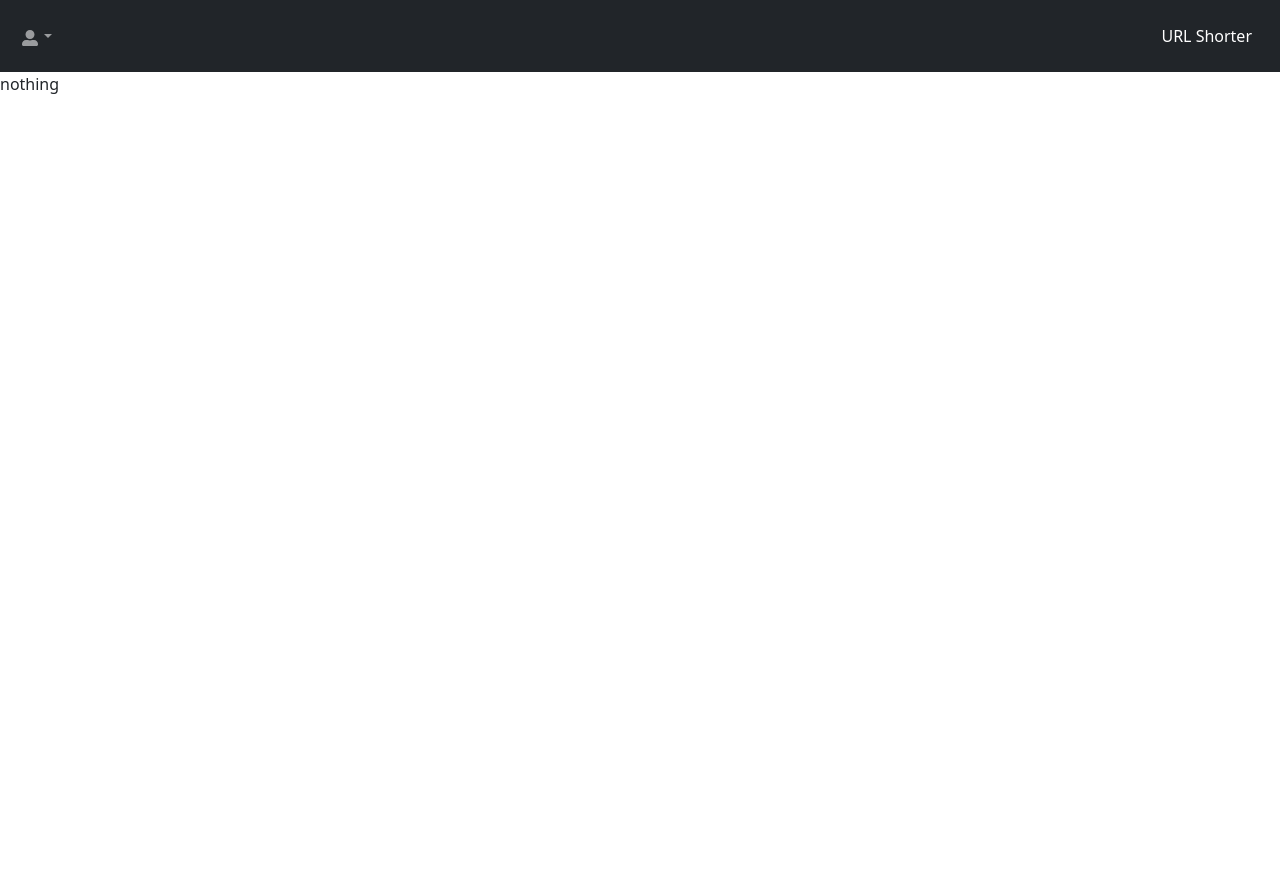
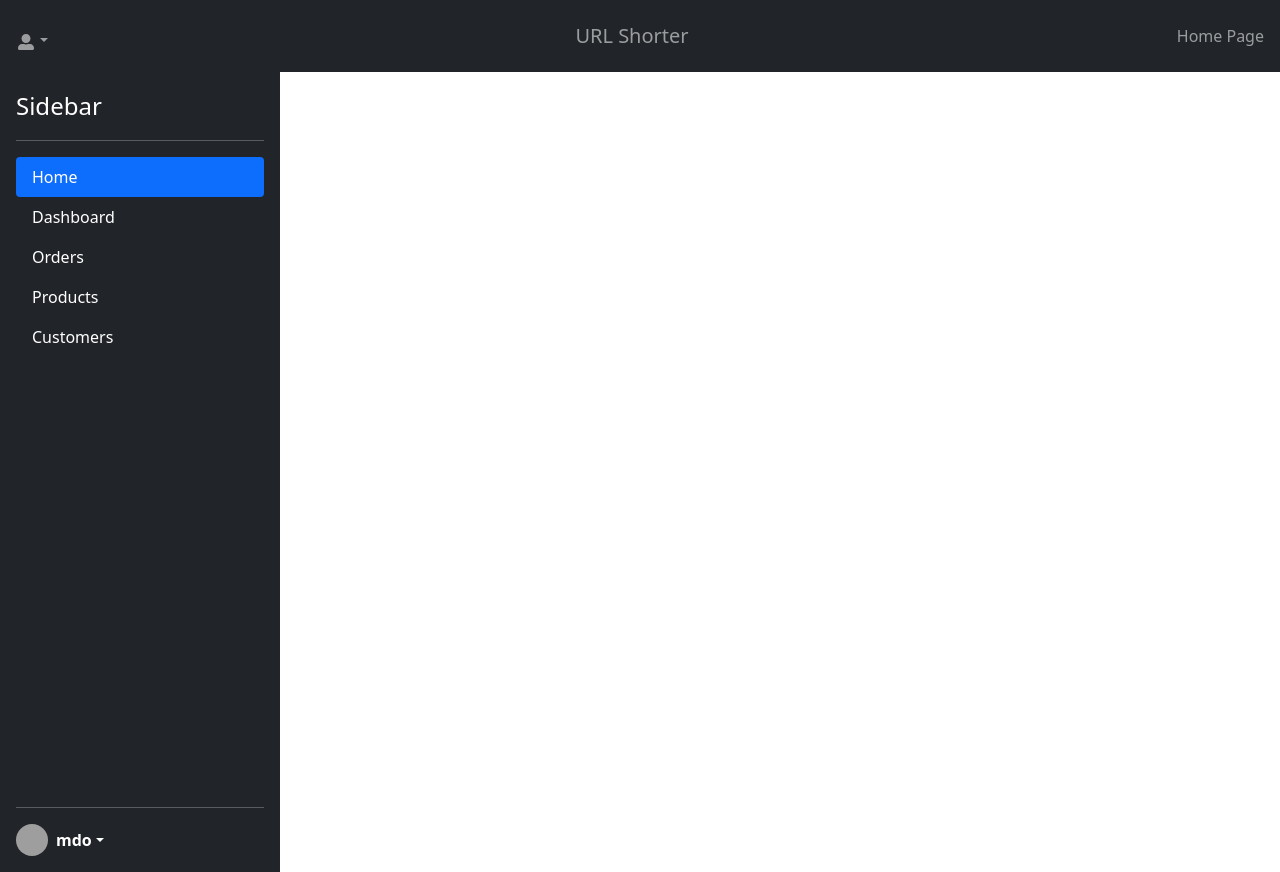
Before and after one commit to thismajid/url-shorter-with-react, a React (Create React App) app in the folder frontend/: page /dashboard in a window 1280 px wide. Before the commit the page ends 800 px from the top, so only its background shows below. Built offline with nearby package versions, Linux system fonts and the light colour scheme; no server answers; sample sign-in values are in the browser's storage; grey boxes are pictures that could not be loaded.

Commit message:
add dashboard page

```diff
--- a/frontend/public/index.html
+++ b/frontend/public/index.html
@@ -24,6 +24,10 @@
       work correctly both with client-side routing and a non-root public URL.
       Learn how to configure a non-root public URL by running `npm run build`.
     -->
+    <link
+      href="https://fonts.googleapis.com/css?family=Montserrat"
+      rel="stylesheet"
+    />
     <title>URL Shorter</title>
   </head>
   <body>
--- a/frontend/src/App.js
+++ b/frontend/src/App.js
@@ -9,6 +9,7 @@ import Register from "./components/Register/Register";
 import Login from "./components/Login/Login";
 import HomePage from "./components/HomePage/HomePage";
 import Url from "./components/Url/Url";
+import Dashboard from "./components/Dashboard/Dashboard";
 import NotFoundPage from "./components/NotFoundPage/NotFoundPage";
 
 function App() {
@@ -64,17 +65,21 @@ function App() {
             </>
           )}
         />
+        <ProtectedRoute
+          path="/dashboard"
+          exact
+          component={Dashboard}
+          isAuthenticated={isAuthenticated}
+        />
+
+        <ProtectedRoute
+          exact
+          path="/logout"
+          isAuthenticated={isAuthenticated}
+        />
+        <Route path="/" exact component={HomePage} />
         <Route path="/:shortname" component={Url} />
-        <Route path="/" component={HomePage} />
-        {/* <ProtectedRoute
-          path="/"
-          exact
-          component={Todolist}
-          isAuthenticated={isAuthenticated}
-        /> */}
-        <Route exact path="/logout">
-          <Redirect to="/" />
-        </Route>
+
         <Route component={NotFoundPage} />
       </Switch>
     </div>
--- /dev/null
+++ b/frontend/src/components/Dashboard/Dashboard.js
@@ -0,0 +1,11 @@
+import Sidebar from "./Sidebar/Sidebar";
+
+const Dashboard = () => {
+  return (
+    <div>
+      <Sidebar />
+    </div>
+  );
+};
+
+export default Dashboard;
--- /dev/null
+++ b/frontend/src/components/Dashboard/Sidebar/Sidebar.js
@@ -0,0 +1,92 @@
+const Sidebar = () => {
+  return (
+    <div
+      className="d-flex flex-column flex-shrink-0 p-3 text-white bg-dark vh-100"
+      style={{ width: "280px" }}
+    >
+      <a
+        href="/"
+        className="d-flex align-items-center mb-3 mb-md-0 me-md-auto text-white text-decoration-none"
+      >
+        <span className="fs-4">Sidebar</span>
+      </a>
+      <hr />
+      <ul className="nav nav-pills flex-column mb-auto">
+        <li className="nav-item">
+          <a href="#" className="nav-link active" aria-current="page">
+            Home
+          </a>
+        </li>
+        <li>
+          <a href="#" className="nav-link text-white">
+            Dashboard
+          </a>
+        </li>
+        <li>
+          <a href="#" className="nav-link text-white">
+            Orders
+          </a>
+        </li>
+        <li>
+          <a href="#" className="nav-link text-white">
+            Products
+          </a>
+        </li>
+        <li>
+          <a href="#" className="nav-link text-white">
+            Customers
+          </a>
+        </li>
+      </ul>
+      <hr />
+      <div className="dropdown">
+        <a
+          href="#"
+          className="d-flex align-items-center text-white text-decoration-none dropdown-toggle"
+          id="dropdownUser1"
+          data-bs-toggle="dropdown"
+          aria-expanded="false"
+        >
+          <img
+            src="https://github.com/mdo.png"
+            alt=""
+            width="32"
+            height="32"
+            className="rounded-circle me-2"
+          />
+          <strong>mdo</strong>
+        </a>
+        <ul
+          className="dropdown-menu dropdown-menu-dark text-small shadow"
+          aria-labelledby="dropdownUser1"
+        >
+          <li>
+            <a className="dropdown-item" href="#">
+              New project...
+            </a>
+          </li>
+          <li>
+            <a className="dropdown-item" href="#">
+              Settings
+            </a>
+          </li>
+          <li>
+            <a className="dropdown-item" href="#">
+              Profile
+            </a>
+          </li>
+          <li>
+            <hr className="dropdown-divider" />
+          </li>
+          <li>
+            <a className="dropdown-item" href="#">
+              Sign out
+            </a>
+          </li>
+        </ul>
+      </div>
+    </div>
+  );
+};
+
+export default Sidebar;
--- a/frontend/src/components/Navbar/Navbar.js
+++ b/frontend/src/components/Navbar/Navbar.js
@@ -1,23 +1,12 @@
 import { Link } from "react-router-dom";
 import { FaUserAlt, FaSignOutAlt } from "react-icons/fa";
+import "./navbar.css";
 
 const Navbar = ({ auth, onClickLogout, user }) => {
   return (
-    <nav className="navbar navbar-expand-lg navbar-dark bg-dark">
-      <div className="container-fluid">
-        <button
-          className="navbar-toggler"
-          type="button"
-          data-bs-toggle="collapse"
-          data-bs-target="#navbarText"
-          aria-controls="navbarText"
-          aria-expanded="false"
-          aria-label="Toggle navigation"
-        >
-          <span className="navbar-toggler-icon"></span>
-        </button>
-        <div className="collapse navbar-collapse" id="navbarText">
-          <ul className="navbar-nav me-auto mb-2 mb-lg-0">
+    <nav className="navbar navbar-dark bg-dark navbar-expand-md bg-faded justify-content-center">
+      <div className="d-flex w-50 mr-auto">
+        <ul className="navbar-nav me-auto mb-2 mb-lg-0 m-2">
           {!auth ? (
             <>
               <li className="nav-item">
@@ -59,6 +48,14 @@ const Navbar = ({ auth, onClickLogout, user }) => {
                       <hr className="dropdown-divider" />
                     </li>
                     <li>
+                      <Link to="/dashboard" className="dropdown-item">
+                        Dashboard
+                      </Link>
+                    </li>
+                    <li>
+                      <hr className="dropdown-divider" />
+                    </li>
+                    <li>
                       <Link
                         to="/logout"
                         className="dropdown-item"
@@ -73,13 +70,31 @@ const Navbar = ({ auth, onClickLogout, user }) => {
             </>
           )}
         </ul>
+      </div>
 
-          <span className="navbar-text">
-            <Link to="/" className="nav-link">
+      <button
+        className="navbar-toggler"
+        type="button"
+        data-toggle="collapse"
+        data-target="#collapsingNavbar3"
+      >
+        <span className="navbar-toggler-icon"></span>
+      </button>
+      <div className="navbar-collapse collapse w-100" id="collapsingNavbar3">
+        <ul className="navbar-nav w-100 justify-content-center">
+          <li className="navbar-brand  nav-item">
+            <a className="nav-link" href="/">
               URL Shorter
-            </Link>
-          </span>
-        </div>
+            </a>
+          </li>
+        </ul>
+        <ul className="nav navbar-nav ml-auto w-100 justify-content-end">
+          <li className="nav-item m-2">
+            <a className="nav-link" href="/">
+              Home Page
+            </a>
+          </li>
+        </ul>
       </div>
     </nav>
   );
--- /dev/null
+++ b/frontend/src/components/Navbar/navbar.css
@@ -0,0 +1,8 @@
+@media (min-width: 768px) {
+  .navbar-brand.abs {
+    position: absolute;
+    width: 100%;
+    left: 0;
+    text-align: center;
+  }
+}
--- a/frontend/src/components/Url/Counter/counter.css
+++ b/frontend/src/components/Url/Counter/counter.css
@@ -1,5 +1,5 @@
 h1 {
-  font-family: "Roboto";
+  font-family: "Roboto" !important;
   text-align: center;
   margin-bottom: 40px;
 }
@@ -10,7 +10,7 @@ h1 {
 }
 
 .timer {
-  font-family: "Montserrat";
+  font-family: "Montserrat" !important;
   display: flex;
   flex-direction: column;
   align-items: center;
--- a/frontend/src/components/Url/Url.js
+++ b/frontend/src/components/Url/Url.js
@@ -16,7 +16,7 @@ const Url = () => {
     if (count === 0) {
       setTimeout(() => {
         window.location = url.url;
-      }, 2000);
+      }, 1500);
     }
   }, [count]);
 
```
Lines whose indentation alone changed are shown as unchanged.
